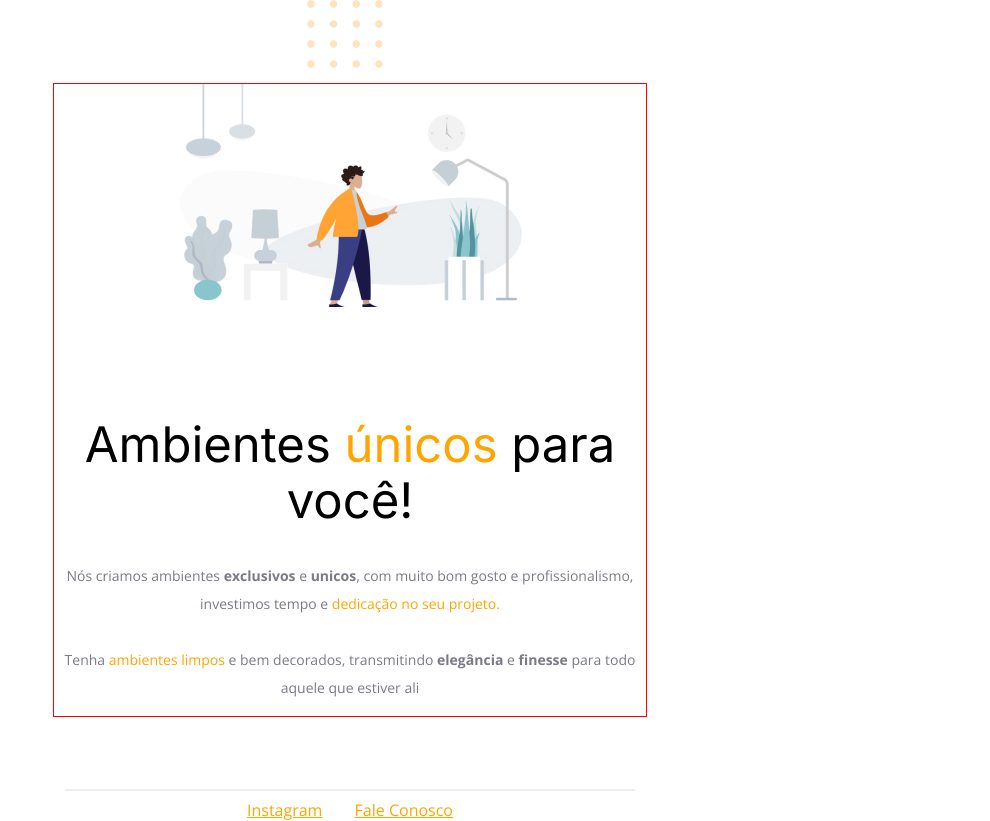
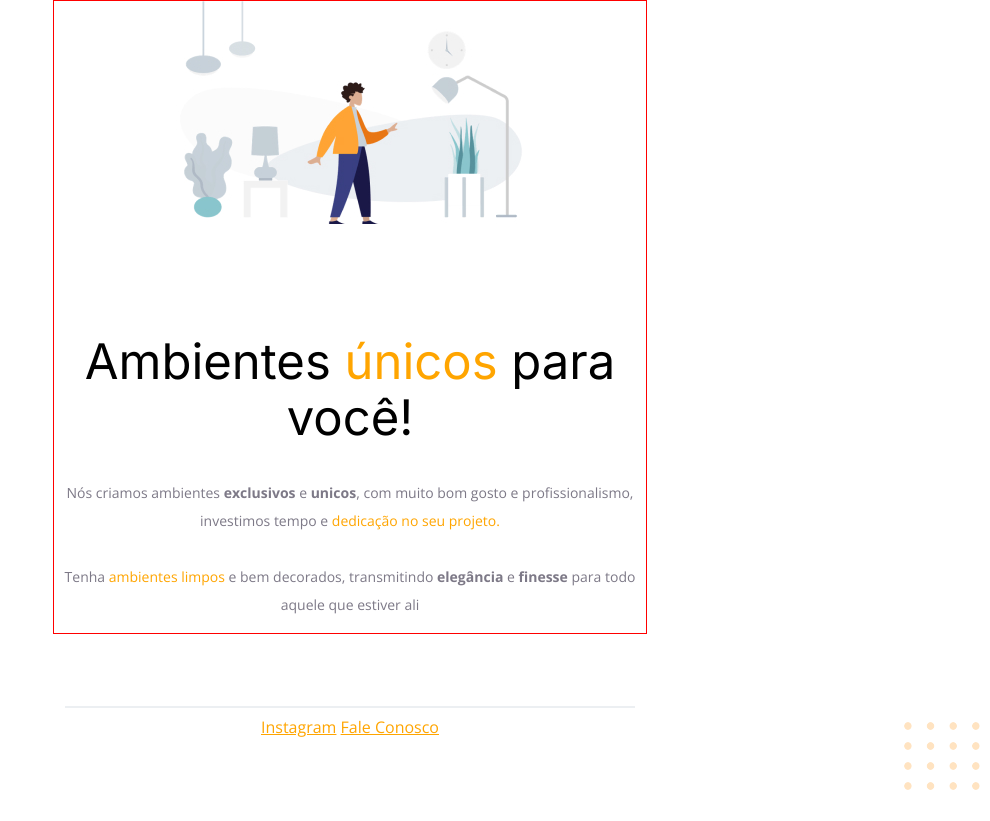
Before and after one commit to KellyRodrigues85/Projetos_Rockseat, a plain HTML site: page projeto_01/index.html in a window 1280 px wide. Shown: the whole page, without its empty margins (290-1280 px from the left). After the commit the page ends 800 px from the top, so only its background shows below. Drawn offline with nearby package versions, Linux system fonts and the light colour scheme.

Commit message:
position

```diff
--- a/projeto_01/index.html
+++ b/projeto_01/index.html
@@ -14,10 +14,10 @@
     <link rel="stylesheet" href="style.css">
 </head>
 <body>
-    <img src="img/balls.svg" alt="bolas laranjas no canto da tela">
+    <img src="img/balls.svg" id="balls" alt="bolas laranjas no canto da tela">
 
     <div id = 'hero'>
-        <img id="balls" src="img/img1.jpg" alt="desenho de uma pessoa">
+        <img  src="img/img1.jpg" alt="desenho de uma pessoa">
         <h1>Ambientes <span>únicos</span> para você!</h1>
 
         <p>Nós criamos ambientes <strong>exclusivos</strong> e <strong>unicos</strong>, com muito bom gosto e profissionalismo, investimos tempo e <span>dedicação no seu projeto.</span>
@@ -27,8 +27,8 @@
     </div>
     <footer>
         <div id="line"></div>
-        <a href="#">Instagram</a>
-        <a href="#">Fale Conosco </a>
+        <a target="_blank" href="#">Instagram</a>
+        <a target="_blank" href="#">Fale Conosco </a>
     </footer>
 
 </body>
--- a/projeto_01/style.css
+++ b/projeto_01/style.css
@@ -37,8 +37,7 @@ p, #footer{
     line-height: 28px;
 }
 
-
-footer a + a{
+#footer a + a{
     margin-left: 28px;
 }
 #line{
@@ -48,3 +47,8 @@ footer a + a{
     margin: 0 auto 8px;
     border: 1px solid #ECEFF2;
 }
+#balls{
+    position: fixed;
+    bottom: 0px;
+    right: 0px;
+}
```
